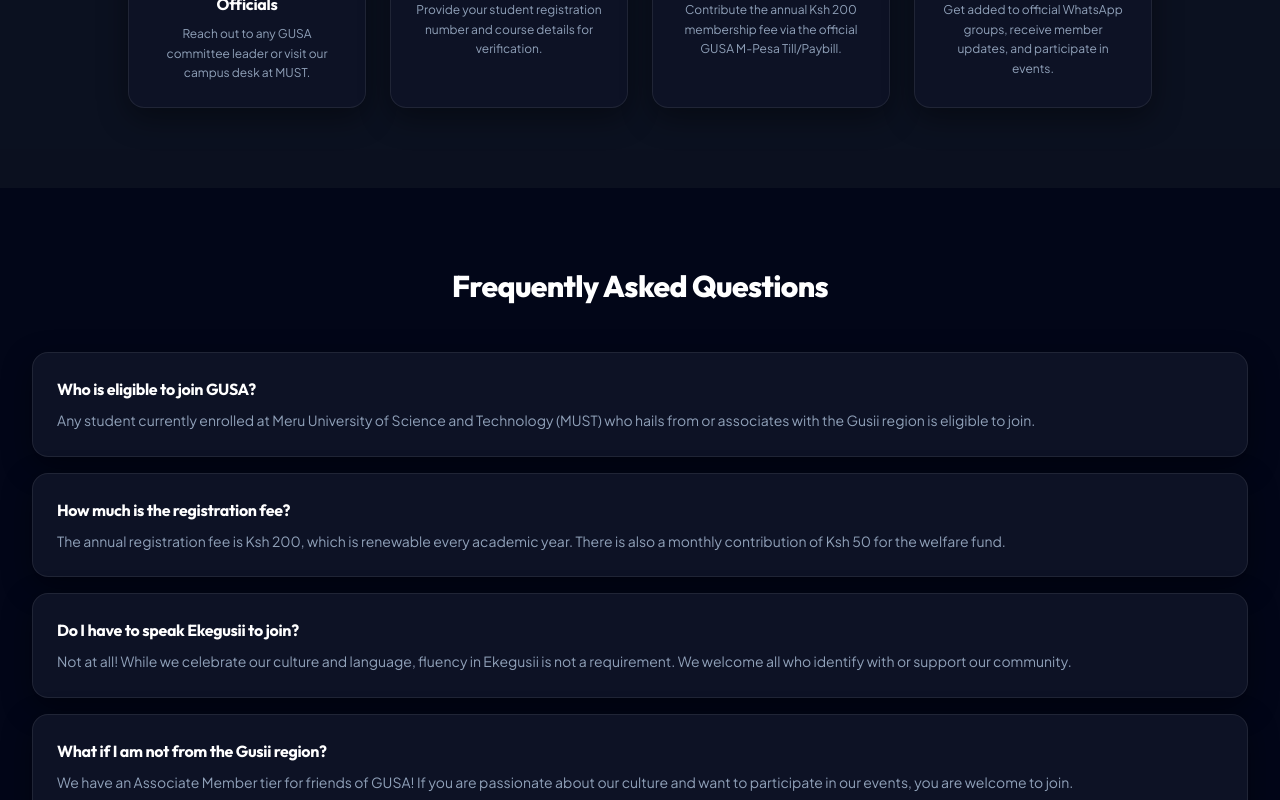
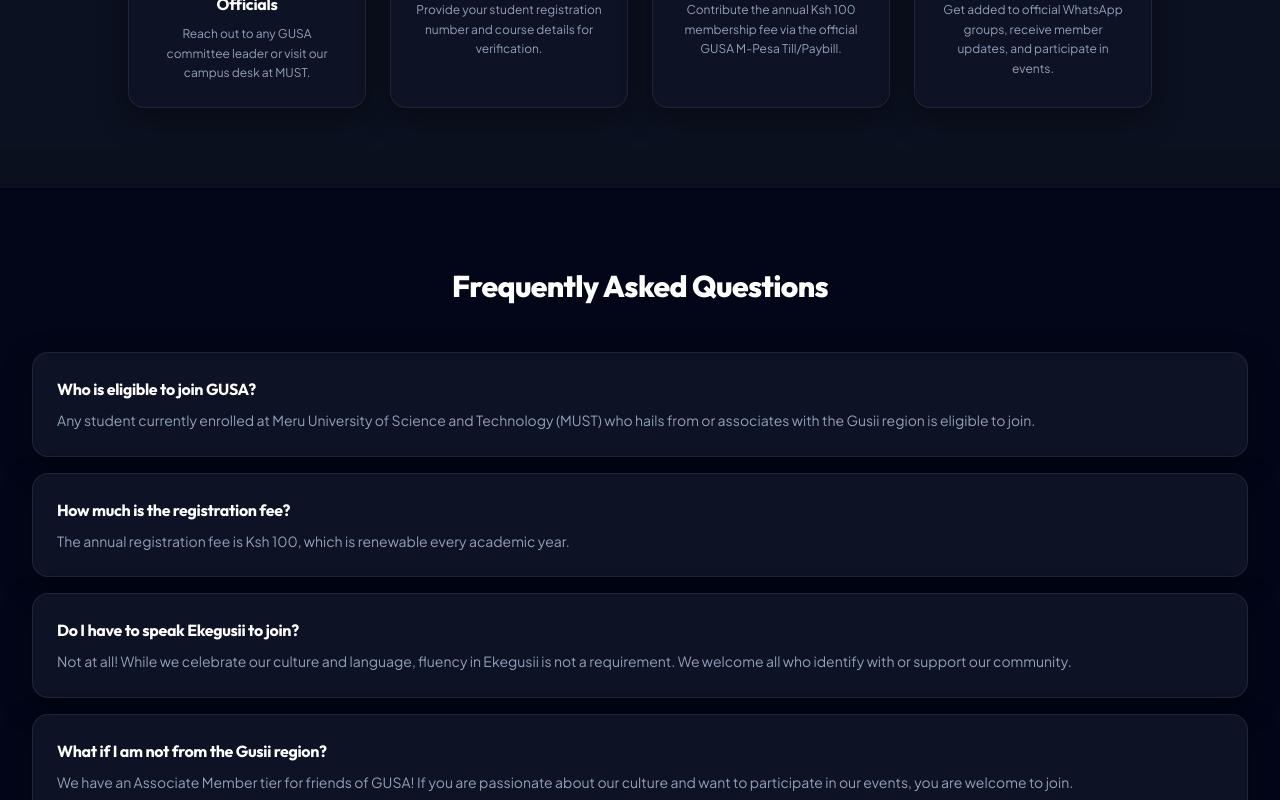
Before and after one commit to Omwenga75/gusa, a Next.js app: page /join in a window 1280 px wide. Shown: the part 2138-2938 px from the top of the page. Built offline with nearby package versions, Linux system fonts and the light colour scheme.

Commit message:
Update registration fee text to Ksh 100 renewable annually

```diff
--- a/src/app/join/page.tsx
+++ b/src/app/join/page.tsx
@@ -40,7 +40,7 @@ export default function JoinPage() {
   const steps = [
     { num: '01', title: 'Contact Executive Officials', desc: 'Reach out to any GUSA committee leader or visit our campus desk at MUST.' },
     { num: '02', title: 'Verify Student Status', desc: 'Provide your student registration number and course details for verification.' },
-    { num: '03', title: 'Pay Registration Fee', desc: 'Contribute the annual Ksh 200 membership fee via the official GUSA M-Pesa Till/Paybill.' },
+    { num: '03', title: 'Pay Registration Fee', desc: 'Contribute the annual Ksh 100 membership fee via the official GUSA M-Pesa Till/Paybill.' },
     { num: '04', title: 'Welcome to GUSA!', desc: 'Get added to official WhatsApp groups, receive member updates, and participate in events.' }
   ];
 
@@ -51,7 +51,7 @@ export default function JoinPage() {
     },
     {
       q: 'How much is the registration fee?',
-      a: 'The annual registration fee is Ksh 200, which is renewable every academic year. There is also a monthly contribution of Ksh 50 for the welfare fund.'
+      a: 'The annual registration fee is Ksh 100, which is renewable every academic year.'
     },
     {
       q: 'Do I have to speak Ekegusii to join?',
```
